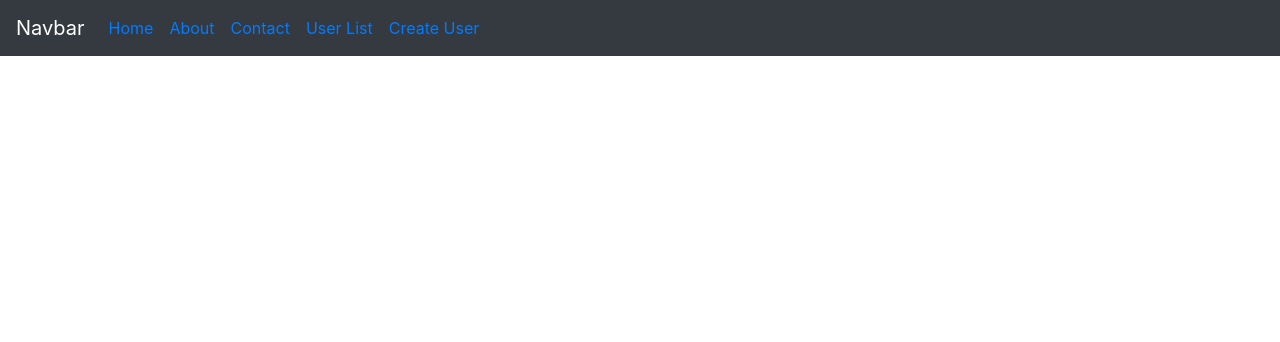
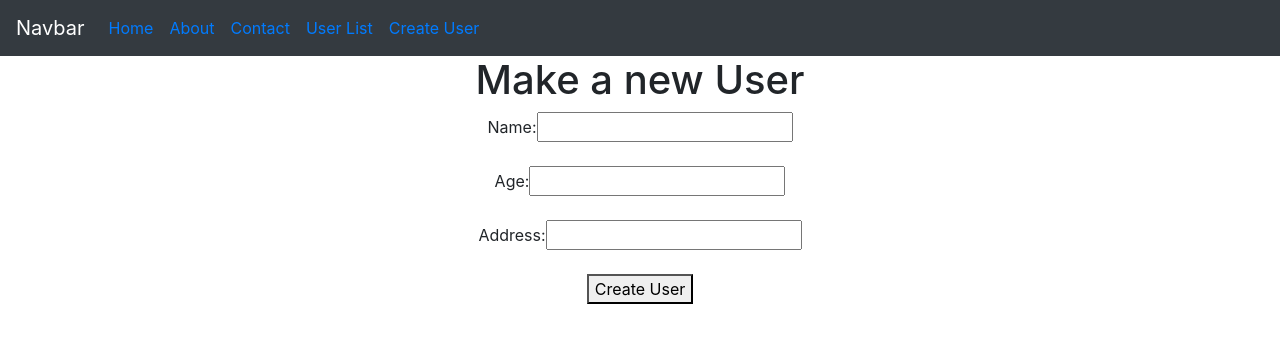
Before and after one commit to SannatKumar/blogandbrowse, a React (Create React App) app: page /create in a window 1280 px wide. Shown: the top 342 px of the page. Built offline with nearby package versions, Linux system fonts and the light colour scheme.

Commit message:
Form label created

```diff
--- a/src/components/CreateUser.js
+++ b/src/components/CreateUser.js
@@ -1,14 +1,41 @@
-import React, { Component } from 'react';
+import React, { useState } from "react";
 
+function CreateUser() {
+  const [name, setName] = useState("");
+  const [age, setAge] = useState("");
+  const [address, setAddress] = useState("");
+  function makeUser() {
+    let data = { name, age, address };
+    console.warn("called", data);
+  }
 
-class CreateUser extends Component {
- state = {}
- render() {
-  return(
-   <div></div>
-    )
-   }
- }
-
+  return (
+    <div>
+      <h1> Make a new User</h1>
+      Name:
+      <input
+        type="text"
+        onChange={(e) => setName(e.target.value)}
+        name="username"
+        value={name}
+        required
+      />
+      <br />
+      <br />
+      Age:
+      <input type="text" onChange={(e) => setAge(e.target.value)} required />
+      <br /> <br />
+      Address:
+      <input
+        type="text"
+        name="address"
+        onChange={(e) => setAddress(e.target.value)}
+        value={address}
+      />
+      <br /> <br />
+      <button onClick={makeUser}>Create User</button>
+    </div>
+  );
+}
 
 export default CreateUser;
```
